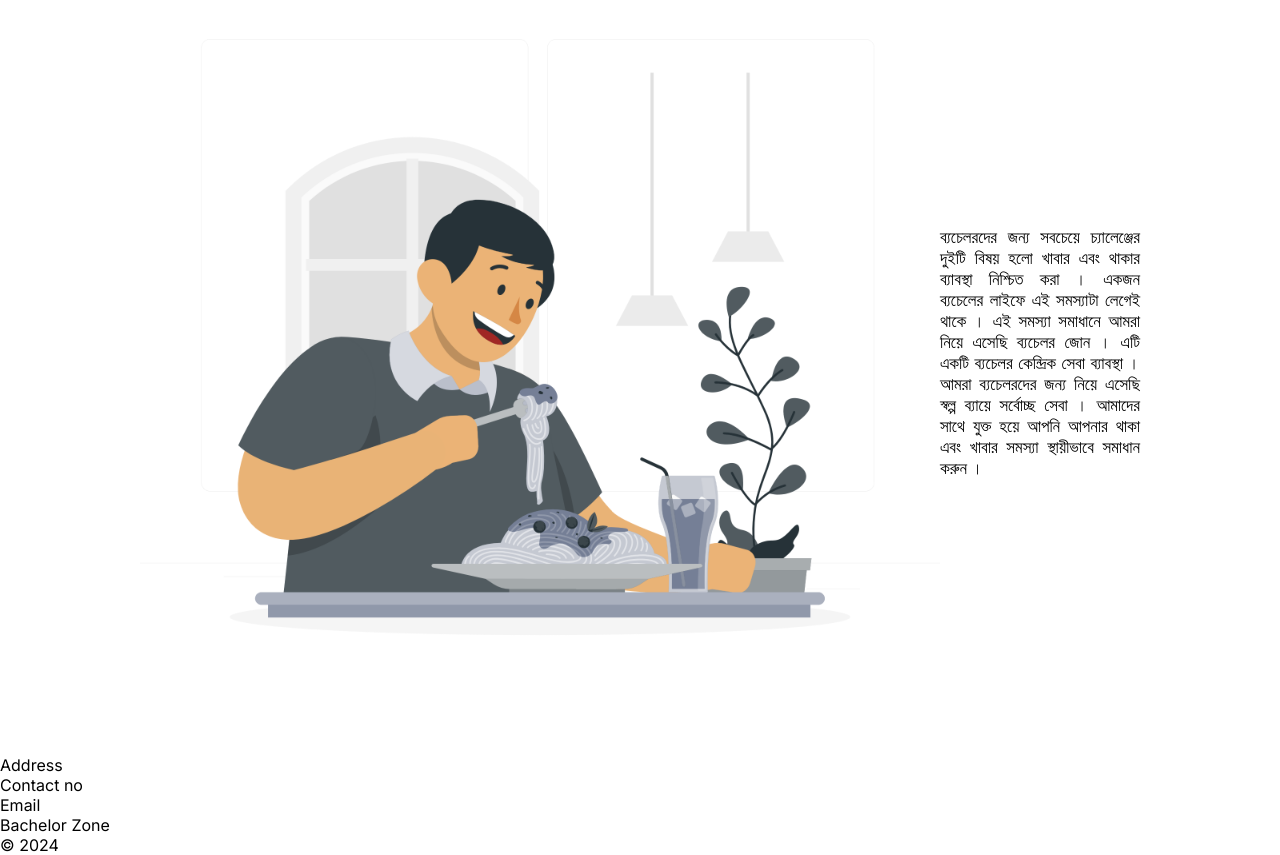
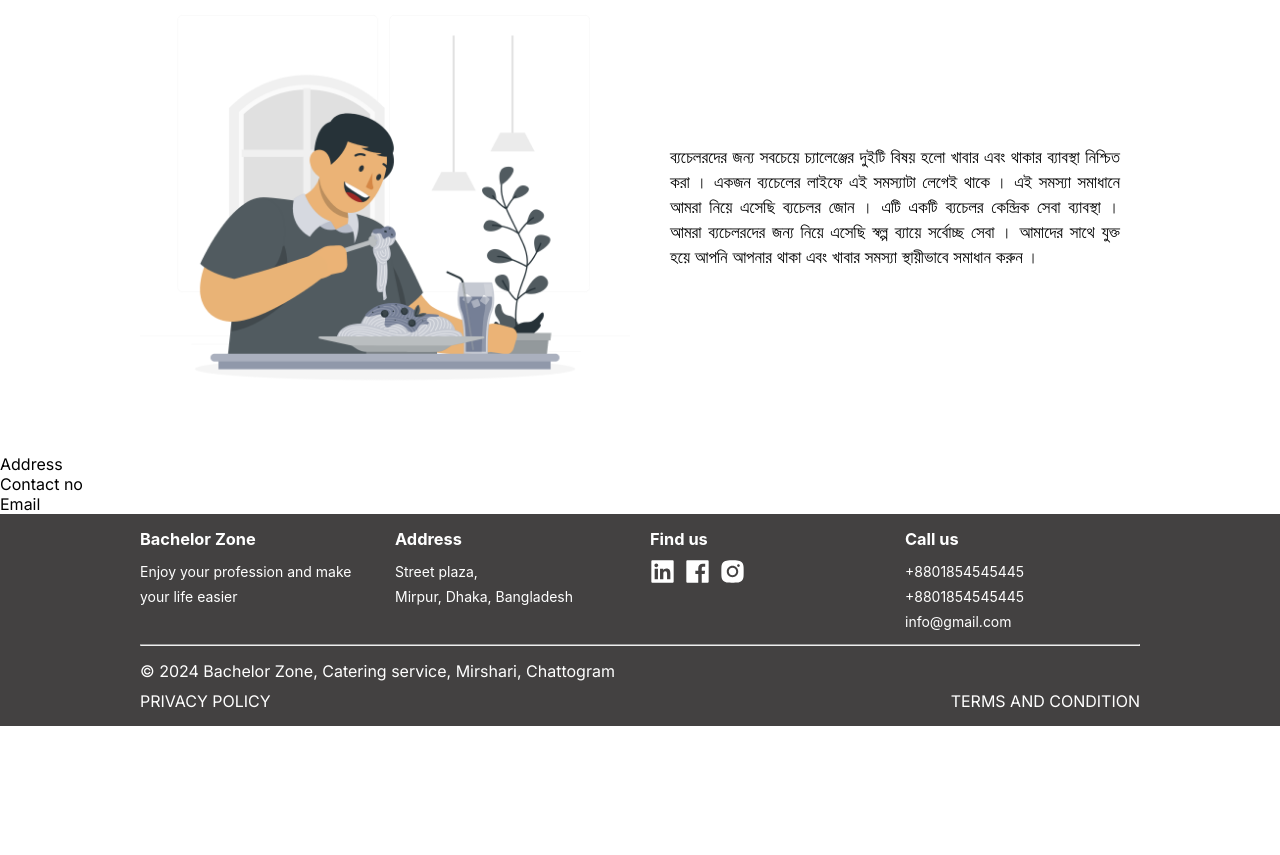
Before and after one commit to MainUddin1223/bachelor-zone-client, a Next.js app: page / in a window 1280 px wide. Shown: the part 1740-2595 px from the top of the page. After the commit the page ends 2466 px from the top, so only its background shows below. Built offline with nearby package versions, Linux system fonts and the light colour scheme; no server answers.

Commit message:
footer impl

```diff
--- a/package.json
+++ b/package.json
@@ -10,6 +10,7 @@
   },
   "dependencies": {
     "@ant-design/cssinjs": "^1.17.2",
+    "@ant-design/icons": "^5.3.1",
     "@reduxjs/toolkit": "^1.9.7",
     "antd": "^5.10.0",
     "axios": "^1.5.1",
--- a/src/app/globals.css
+++ b/src/app/globals.css
@@ -1,6 +1,7 @@
 :root {
   --primary-color: #3498db;
   --secondary-color: rgb(222, 205, 205);
+  --accent-color: rgb(67, 65, 65);
   --primary-text-color: #000000;
 }
 
--- /dev/null
+++ b/src/components/Footer/Footer.module.css
@@ -0,0 +1,44 @@
+.container {
+  background-color: var(--accent-color);
+  color: white;
+}
+.footer_container {
+  width: 80%;
+  margin: 0 auto;
+  padding: 15px 0;
+}
+.info_container {
+  padding: 10px 0;
+  line-height: 25px;
+}
+.icon_container {
+  padding: 10px 0;
+  display: flex;
+  gap: 10px;
+}
+.icon {
+  font-size: 25px;
+  cursor: pointer;
+}
+.copyright_container {
+  padding-top: 15px;
+}
+.privacy_container {
+  display: flex;
+  justify-content: space-between;
+  padding-top: 10px;
+}
+/* Smartphone */
+@media (max-width: 576px) {
+  .footer_container {
+    width: 95%;
+  }
+}
+
+/* Large desktop */
+@media (min-width: 1200px) {
+  /* CSS rules for screens wider than 1200px (e.g., large desktops) */
+  .footer_container {
+    width: 1000px;
+  }
+}
--- a/src/components/Footer/Footer.tsx
+++ b/src/components/Footer/Footer.tsx
@@ -1,12 +1,61 @@
+import { FacebookFilled, InstagramFilled, LinkedinFilled } from "@ant-design/icons";
+import Styles from './Footer.module.css'
+import { Col, Row } from "antd";
 
 
 const Footer = () => {
     const date = new Date();
 const year = date.getFullYear();
   return (
-      <div>
-          <p>Bachelor Zone</p>
-          <p> &#169; {year }</p>
+    <div className={Styles.container}>
+      <div className={Styles.footer_container}>
+        <Row gutter={[20,20]}>
+          <Col xs={12} md={6}>
+             <div >
+        <h3>Bachelor Zone</h3>
+        <p className={Styles.info_container}>Enjoy your profession and make your life easier</p>
+      </div>
+          </Col>
+          <Col xs={12} md={6}>
+            <div>
+              <h3>Address</h3>
+              <div className={Styles.info_container}>
+
+                <p>Street plaza, </p >
+                  <p> Mirpur, Dhaka, Bangladesh</p>
+              </div>
+      </div>
+          </Col>
+          <Col xs={12} md={6}>
+               <div>
+        <h3>Find us</h3>
+        <div className={Styles.icon_container}>
+                <LinkedinFilled className={Styles.icon} />
+          <FacebookFilled className={Styles.icon} />
+          <InstagramFilled className={Styles.icon} />
+        </div>
+      </div>
+          </Col>
+          <Col xs={12} md={6}>
+                <div>
+        <h3>Call us</h3>
+        <div className={Styles.info_container}>
+          <p>+8801854545445</p>
+          <p>+8801854545445</p>
+          <p>info@gmail.com</p>
+        </div>
+      </div>
+          </Col>
+        </Row>
+        <hr />
+        <div className={Styles.copyright_container}>
+          <p>&#169; {year} Bachelor Zone, Catering service, Mirshari, Chattogram</p>
+          <div className={Styles.privacy_container}>
+          <p> PRIVACY POLICY</p>
+          <p>TERMS AND CONDITION</p>
+          </div>
+        </div>
+    </div>
     </div>
   )
 }
--- a/src/components/LandingPage/About/About.module.css
+++ b/src/components/LandingPage/About/About.module.css
@@ -12,14 +12,11 @@
   align-items: center;
   justify-content: center;
 }
-.about_image {
-  width: 50%;
-}
 .about_text {
-  width: 50%;
   text-align: justify;
   font-size: 17px;
-  line-height: 21px;
+  line-height: 25px;
+  padding: 20px;
 }
 /* Smartphone */
 @media (max-width: 576px) {
--- a/src/components/LandingPage/About/About.tsx
+++ b/src/components/LandingPage/About/About.tsx
@@ -11,18 +11,19 @@
   return (
       <div className={Styles.container}>
       <h1 className={Styles.heading}>{getLang === 'বাং' ? "কেন আমাদের সাথে যুক্ত হবেন ?" : "Why Us ?"}</h1>
-      <h3 style={{textAlign:"center"}}>{getLang === 'বাং' ? "আমরা আপনার খাবার এবং থাকার নিশ্চিয়তা প্রদান করছি । আমাদের সাথে যুক্ত হয়ে জীবনকে সহজতর করে তুলুন" : "We will ensure your food and accommodation.Join us and make your life easier and healthy"}</h3>
-      <div className={Styles.about_section}>
-        <div  >
-
-        <Image src={about_img} alt='about_image' layout='responsive' className={ Styles.about_image}/>
-        </div>
-                            <p className={Styles.about_text} >
+      <h3 style={{textAlign:"center",padding:'5px'}}>{getLang === 'বাং' ? "আমরা আপনার খাবার এবং থাকার নিশ্চিয়তা প্রদান করছি । আমাদের সাথে যুক্ত হয়ে জীবনকে সহজতর করে তুলুন" : "We will ensure your food and accommodation.Join us and make your life easier and healthy"}</h3>
+      <Row justify={'center'} align={'middle'} gutter={[20,20]}>
+        <Col xs={24} sm={12}>
+          <Image src={about_img} alt='about_image' layout='responsive' />
+        </Col>
+         <Col xs={24} sm={12} >
+                                 <p className={Styles.about_text} >
         {
           getLang === 'বাং'?"ব্যচেলরদের জন্য সবচেয়ে চ্যালেঞ্জের দুইটি বিষয় হলো খাবার এবং থাকার ব্যাবস্থা নিশ্চিত করা । একজন ব্যচেলের লাইফে এই সমস্যাটা লেগেই থাকে । এই সমস্যা সমাধানে আমরা নিয়ে এসেছি ব্যচেলর জোন । এটি একটি ব্যচেলর কেন্দ্রিক সেবা ব্যাবস্থা । আমরা ব্যচেলরদের জন্য নিয়ে এসেছি স্বল্প ব্যায়ে সর্বোচ্ছ সেবা । আমাদের সাথে যুক্ত হয়ে আপনি আপনার থাকা এবং খাবার সমস্যা স্থায়ীভাবে সমাধান করুন ।" : "Two of the most challenging things for bachelors are securing food and accommodation. This problem persists in the life of a bachelor. To solve this problem we have brought bachelor zone. It is a bachelor centric service system. We bring the best services for bachelors at low cost.By joining us you can solve your accommodation and food problem permanently."
               }
           </p>
-      </div>
+        </Col>
+      </Row>
 
     </div>
   )
--- a/src/components/LandingPage/Pricing/Pricing.module.css
+++ b/src/components/LandingPage/Pricing/Pricing.module.css
@@ -33,3 +33,17 @@
 .card_points p {
   padding: 5px 0;
 }
+/* Smartphone */
+@media (max-width: 576px) {
+  .container {
+    width: 95%;
+  }
+}
+
+/* Large desktop */
+@media (min-width: 1200px) {
+  /* CSS rules for screens wider than 1200px (e.g., large desktops) */
+  .container {
+    width: 1000px;
+  }
+}
```
Also changed, not shown: 1 other file (tests, documents, lock files or other folders).
